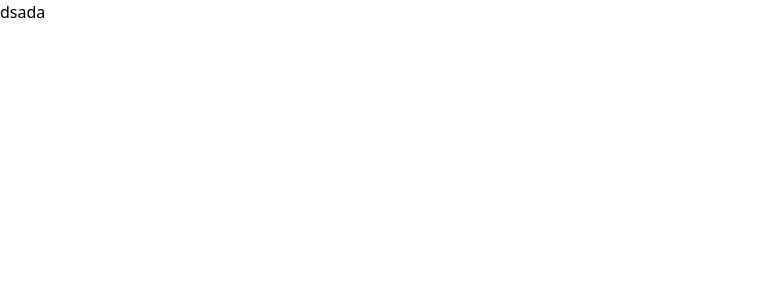
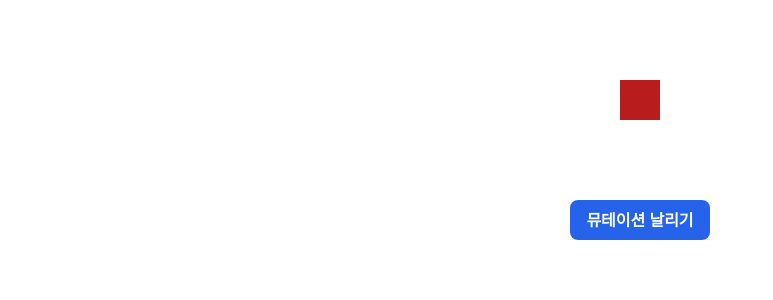
Before and after one commit to XionWCFM/optimistic-update-reactquery, a Next.js app: page / in a window 1280 px wide. Shown: the top 300 px of the page, without its empty margins (0-773 px from the left). Built offline with nearby package versions, Linux system fonts and the light colour scheme.

Commit message:
:sparkles: Optimistic update

```diff
--- /dev/null
+++ b/error/fetch-error.ts
@@ -0,0 +1,12 @@
+interface FetchErrorArgument {
+  message: string;
+  status: number;
+}
+
+export class FetchError extends Error {
+  status: number;
+  constructor(error: FetchErrorArgument) {
+    super(error.message);
+    this.status = error.status;
+  }
+}
--- a/pages/api/hello.ts
+++ b/pages/api/hello.ts
@@ -1,13 +1,41 @@
 // Next.js API route support: https://nextjs.org/docs/api-routes/introduction
-import type { NextApiRequest, NextApiResponse } from 'next'
+import type { NextApiRequest, NextApiResponse } from 'next';
 
-type Data = {
-  name: string
+export type StateType = {
+  isOn: boolean;
+};
+
+const state: StateType = {
+  isOn: false,
+};
+
+let count = 0;
+
+const randomChange = () => {
+  count += 1;
+  let success = false;
+  if (count % 2 === 0) {
+    success = true;
+    state.isOn = !state.isOn;
+  }
+  return {
+    success: success,
+    state: state,
+  };
+};
+
+export default function handler(req: NextApiRequest, res: NextApiResponse) {
+  switch (req.method) {
+    case 'POST':
+      const result = randomChange();
+      if (result.success) {
+        return res.status(201).json(result.state);
+      } else {
+        return res.status(500).json({ error: '변경에 실패했습니다.' });
+      }
+    case 'GET':
+      return res.status(200).json(state);
+    default:
+      return res.status(403).json({ error: '허용되지 않는 메서드입니다.' });
+  }
 }
-
-export default function handler(
-  req: NextApiRequest,
-  res: NextApiResponse<Data>
-) {
-  res.status(200).json({ name: 'John Doe' })
-}
--- a/pages/index.tsx
+++ b/pages/index.tsx
@@ -1,3 +1,90 @@
+import { useMutation, useQuery, useQueryClient } from '@tanstack/react-query';
+import { StateType } from './api/hello';
+import { FetchError } from '@/error/fetch-error';
+
+interface ContextType {
+  previousData: StateType;
+}
+
+interface MutationArgument {
+  dummy?: string;
+}
+
 export default function Home() {
-  return <main>dsada</main>;
+  const queryClient = useQueryClient();
+  const randomMutation = useMutation<
+    StateType,
+    FetchError,
+    MutationArgument,
+    ContextType
+  >({
+    mutationFn: async () => {
+      const response = await fetch(`/api/hello`, {
+        method: 'POST',
+      });
+      const data = await response.json();
+      const isFailed = !response.ok;
+      if (isFailed) {
+        throw new FetchError({
+          status: response.status,
+          message: data.error,
+        });
+      }
+      return data;
+    },
+    onMutate: async (data): Promise<{ previousData: StateType }> => {
+      await queryClient.cancelQueries({ queryKey: ['random'] });
+      const previousData = queryClient.getQueryData(['random']) as StateType;
+      queryClient.setQueryData(['random'], () => {
+        const optimisticData: StateType = {
+          isOn: !previousData.isOn,
+        };
+        return optimisticData;
+      });
+      return { previousData };
+    },
+    onError: (err, variable, context) => {
+      if (context !== undefined) {
+        queryClient.setQueryData(['random'], context.previousData);
+      }
+    },
+    onSettled: (data) => {
+      queryClient.invalidateQueries({
+        queryKey: ['random'],
+      });
+    },
+  });
+
+  const randomQuery = useQuery<StateType>({
+    queryFn: async () => {
+      const response = await fetch(`/api/hello`);
+      const data = await response.json();
+      return data;
+    },
+    queryKey: ['random'],
+  });
+
+  if (randomQuery.isLoading || !randomQuery.data) {
+    return <div className="">로딩중입니다.</div>;
+  }
+
+  const buttonHandler = () => {
+    randomMutation.mutate({});
+  };
+
+  return (
+    <main className=" flex justify-center items-center flex-col">
+      <div
+        className={` h-10 w-10 my-20 ${
+          randomQuery.data.isOn ? 'bg-blue-700' : 'bg-red-700'
+        }`}
+      ></div>
+      <button
+        className=" px-4 py-2 rounded-lg text-white font-bold hover:opacity-80  bg-blue-600"
+        onClick={buttonHandler}
+      >
+        뮤테이션 날리기
+      </button>
+    </main>
+  );
 }
```
